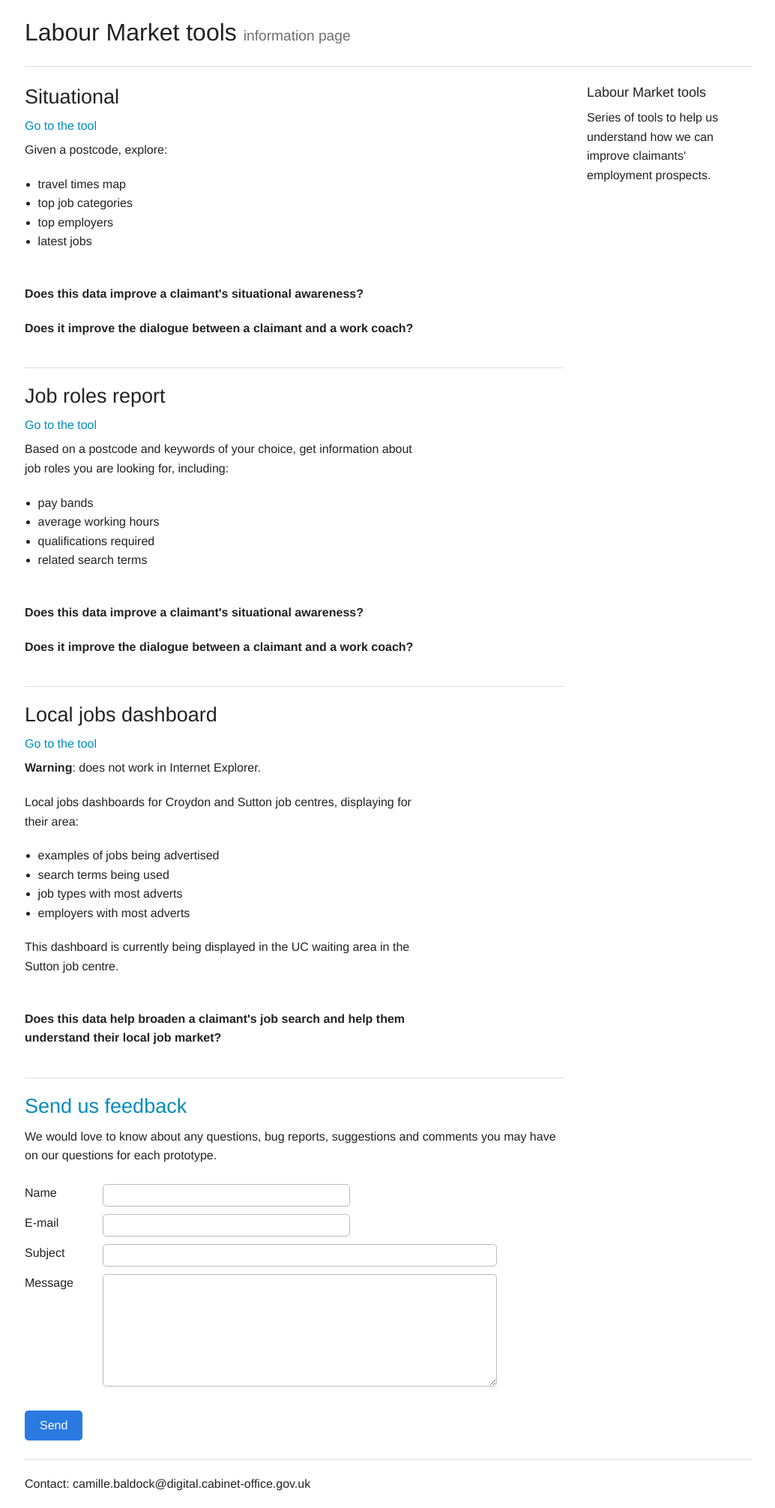
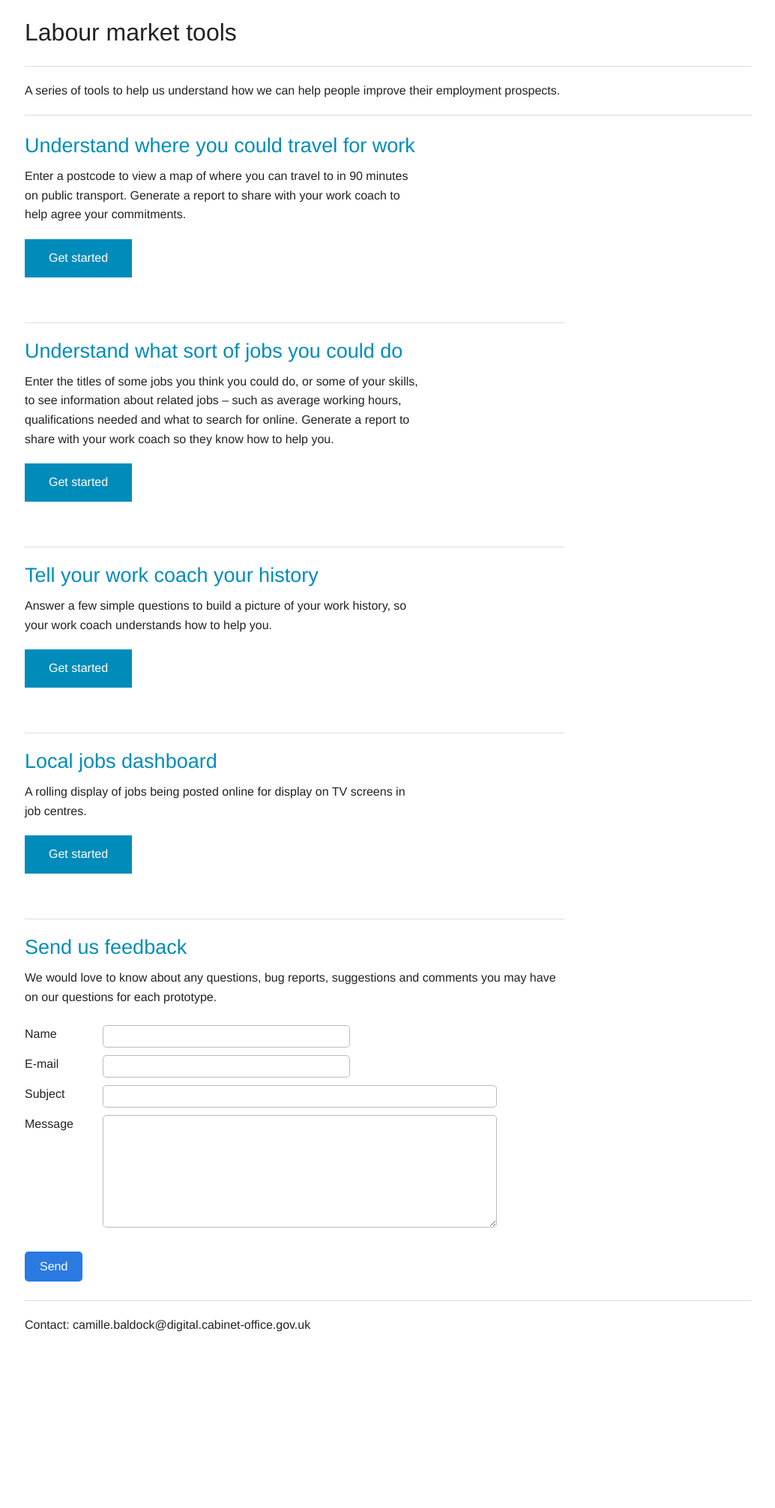
Before and after one commit to lm-tools/lmt-information, a Jekyll site: the page built from jekyll_source/index.html, in a window 1280 px wide. Shown: the whole page at 75% size, without its empty margins (122-1156 px from the left). Built offline with Jekyll 4.4.1, drawn with Linux system fonts in a browser that asks for light colours; after the commit the page ends 1800 px from its top, so only the background shows below that.

Commit message:
Update home page copy

```diff
--- a/jekyll_source/_layouts/default.html
+++ b/jekyll_source/_layouts/default.html
@@ -6,7 +6,9 @@
   <body>
     <div class="row">
       <div class="large-12 columns">
-        <h1>Labour Market tools <small>information page</small></h1>
+        <h1>Labour market tools</h1>
+        <hr/>
+        <p>A series of tools to help us understand how we can help people improve their employment prospects.
         <hr/>
       </div>
     </div>
@@ -53,16 +55,6 @@
 
       </div>
 
-      <aside class="large-3 columns">
-
-        <div class="panel">
-          <h5>Labour Market tools</h5>
-          <p>Series of tools to help us understand how we can improve claimants' employment prospects.
-          </p>
-        </div>
-
-      </aside>
-
     </div>
 
     <footer class="row">
--- a/jekyll_source/css/main.scss
+++ b/jekyll_source/css/main.scss
@@ -47,7 +47,6 @@ $on-laptop:        800px;
 // Import partials from `sass_dir` (defaults to `_sass`)
 @import
         "foundation/foundation",
-        "foundation/foundation",
         "foundation/normalize"
 ;
 
--- a/jekyll_source/index.html
+++ b/jekyll_source/index.html
@@ -4,23 +4,12 @@ layout: default
 
 <article>
 
-  <h3>Situational</h3>
-  <h6><a href="http://lmt-situational.herokuapp.com/">Go to the tool</a></h6>
+  <h3><a href="https://lmt-situational.herokuapp.com/">Understand where you could travel for work</a></h3>
 
   <div class="row">
     <div class="large-9 columns">
-      <div>
-        <p>Given a postcode, explore:</p>
-        <ul>
-          <li>travel times map</li>
-          <li>top job categories</li>
-          <li>top employers</li>
-          <li>latest jobs</li>
-        </ul>
-        <br/>
-        <p><b>Does this data improve a claimant's situational awareness?</b></p>
-        <p><b>Does it improve the dialogue between a claimant and a work coach?</b></p>
-      </div>
+      <p>Enter a postcode to view a map of where you can travel to in 90 minutes on public transport. Generate a report to share with your work coach to help agree your commitments.</p>
+      <p><a class="button" href="https://lmt-situational.herokuapp.com/">Get started</a></p>
     </div>
   </div>
 </article>
@@ -29,51 +18,44 @@ layout: default
 
 <article>
 
-  <h3>Job roles report</h3>
-  <h6><a href="http://lmt-situational.herokuapp.com/sectors/">Go to the tool</a></h6>
+  <h3><a href="https://lmt-situational.herokuapp.com/sectors/">Understand what sort of jobs you could do</a></h3>
 
   <div class="row">
     <div class="large-9 columns">
-      <div>
-        <p>Based on a postcode and keywords of your choice, get information about job roles you are looking for, including:</p>
-        <ul>
-          <li>pay bands</li>
-          <li>average working hours</li>
-          <li>qualifications required</li>
-          <li>related search terms</li>
-        </ul>
-        <br/>
-        <p><b>Does this data improve a claimant's situational awareness?</b></p>
-        <p><b>Does it improve the dialogue between a claimant and a work coach?</b></p>
-      </div>
+      <p>Enter the titles of some jobs you think you could do, or some of your skills, to see information about related jobs – such as average working hours, qualifications needed and what to search for online. Generate a report to share with your work coach so they know how to help you.</p>
+      <p><a class="button" href="https://lmt-situational.herokuapp.com/sectors/">Get started</a></p>
     </div>
   </div>
+</article>
 
 <hr/>
 
 <article>
 
-  <h3>Local jobs dashboard</h3>
-  <h6><a href="https://lmt-local-jobs-dashboard.herokuapp.com">Go to the tool</a></h6>
+  <h3><a href="https://lmt-local-jobs-dashboard.herokuapp.com">Tell your work coach your history</a></h3>
 
   <div class="row">
     <div class="large-9 columns">
-      <div>
-        <p><b>Warning</b>: does not work in Internet Explorer.</p>
-        <p>Local jobs dashboards for Croydon and Sutton job centres, displaying for their area:</p>
-        <ul>
-          <li>examples of jobs being advertised</li>
-          <li>search terms being used</li>
-          <li>job types with most adverts</li>
-          <li>employers with most adverts</li>
-        </ul>
-        <p>This dashboard is currently being displayed in the UC waiting area in the Sutton job centre.</p>
-        <br/>
-        <p><b>Does this data help broaden a claimant's job search and help them understand their local job market?</b></p>
-      </div>
+      <p>Answer a few simple questions to build a picture of your work history, so your work coach understands how to help you.</p>
+      <p><a class="button" href="https://lmt-situational.herokuapp.com/history/details">Get started</a></p>
     </div>
   </div>
 
 </article>
 
 <hr/>
+
+<article>
+
+  <h3><a href="https://lmt-local-jobs-dashboard.herokuapp.com">Local jobs dashboard</a></h3>
+
+  <div class="row">
+    <div class="large-9 columns">
+      <p>A rolling display of jobs being posted online for display on TV screens in job centres.</p>
+      <p><a class="button" href="https://lmt-local-jobs-dashboard.herokuapp.com">Get started</a></p>
+    </div>
+  </div>
+
+</article>
+
+<hr/>
```
